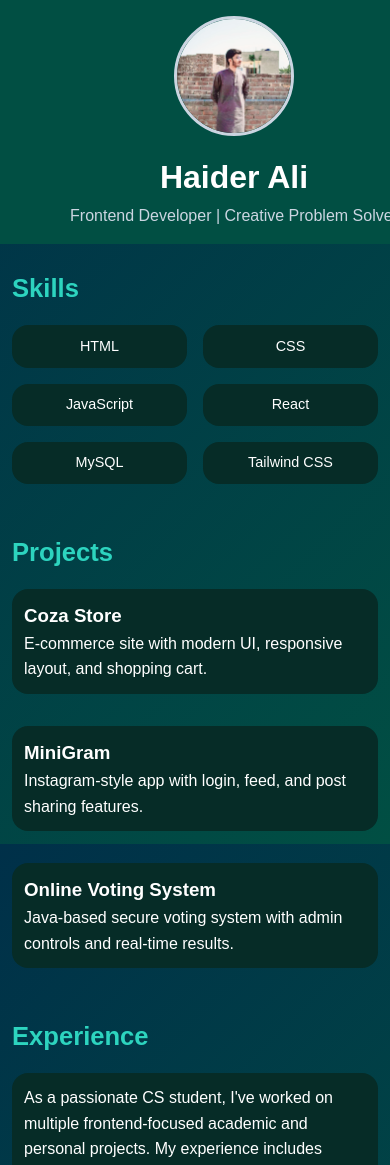
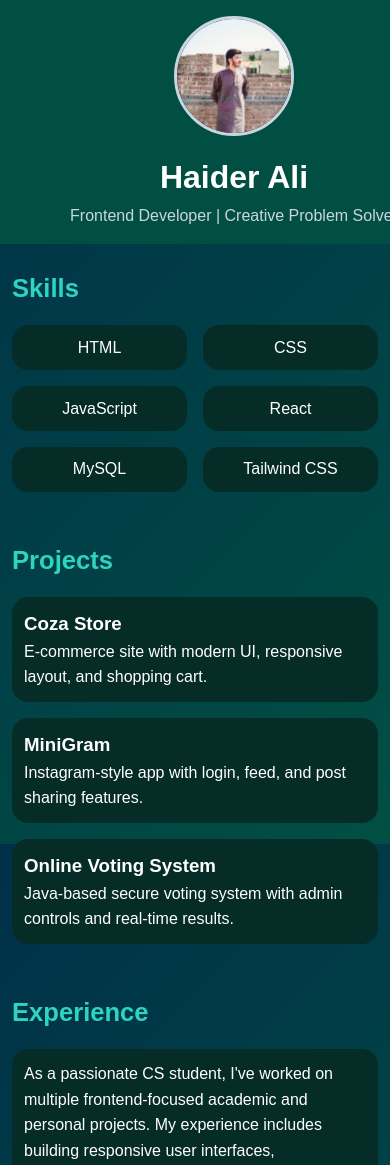
Before and after one commit to haiderali21p/haider-portfolio, a React (Vite) app: page / in a window 390 px wide. Shown: the top 1165 px of the page. Built offline with nearby package versions, Linux system fonts and the light colour scheme.

Commit message:
Updated background responsiveness

```diff
--- a/src/App.css
+++ b/src/App.css
@@ -70,14 +70,15 @@ h2 {
 
 .skills .card {
   padding: 0.6rem;
-  font-size: 0.9rem;
+  font-size: 1rem;
+
 }
 
 /* Projects Section (default spacing retained) */
 .projects {
   display: grid;
   grid-template-columns: repeat(auto-fit, minmax(200px, 1fr));
-  gap: 2rem;
+  gap: 1rem;
 }
 
 /* Experience Section – tighter spacing between cards */
@@ -146,6 +147,8 @@ html, body {
 }
 
 
+
+
 @keyframes fadeInDown {
   from {
     opacity: 0;
```
